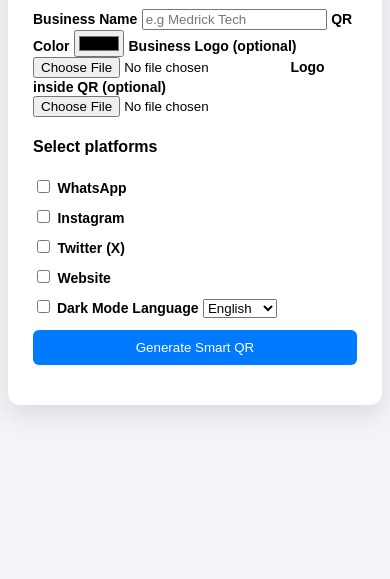
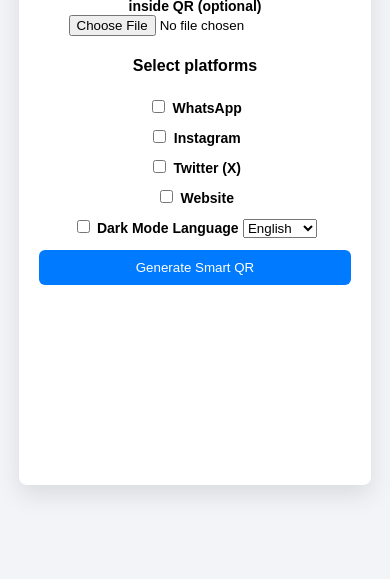
Before and after one commit to MrOne-inc/SmartQR, a plain HTML site: page index.html in a window 390 px wide. Shown: the part 285-864 px from the top of the page. Drawn offline with Linux system fonts and the light colour scheme.

Commit message:
Enhance styles for responsiveness and layout

```diff
--- a/style.css
+++ b/style.css
@@ -1,20 +1,27 @@
+/* Base styles for both index.html and view.html */
 body {
     font-family: Arial, sans-serif;
     background: #f2f4f8;
     display: flex;
     justify-content: center;
     align-items: center;
-    height: 100vh;
+    min-height: 100vh;
+    margin: 0;
+    padding: 10px; /* small padding for mobile */
 }
 
 .container {
     background: white;
     padding: 25px;
-    width: 380px;
+    width: 400px; /* default desktop width */
+    max-width: 95%; /* shrink on small screens */
     border-radius: 12px;
     box-shadow: 0 10px 25px rgba(0, 0, 0, 0.1);
+    text-align: center;
+    box-sizing: border-box;
 }
 
+/* Subtitle and labels */
 .subtitle {
     color: #555;
     font-size: 14px;
@@ -36,10 +43,12 @@ label {
     margin-top: 5px;
 }
 
+/* Hidden fields */
 .hidden {
     display: none;
 }
 
+/* Buttons */
 button {
     width: 100%;
     padding: 10px;
@@ -59,6 +68,7 @@ button:not(.download) {
     color: white;
 }
 
+/* QR container */
 #qrBox {
     display: flex;
     justify-content: center;
@@ -75,4 +85,38 @@ button:not(.download) {
     color: white;
     text-decoration: none;
     border-radius: 6px;
+    font-size: 16px;
 }
+
+/* Mobile responsiveness */
+@media (max-width: 600px) {
+    .container {
+        width: 95%;
+        min-height: 80vh;
+        padding: 20px;
+        border-radius: 8px;
+    }
+
+    .link-btn {
+        font-size: 14px;
+        padding: 10px;
+    }
+}
+
+/* Tablet screens */
+@media (max-width: 900px) and (min-width: 601px) {
+    .container {
+        width: 80%;
+        min-height: 70vh;
+    }
+
+    .link-btn {
+        font-size: 15px;
+        padding: 11px;
+    }
+}
+
+/* Optional: allow scrolling if content is too long on small screens */
+.container {
+    overflow-y: auto;
+}
```
